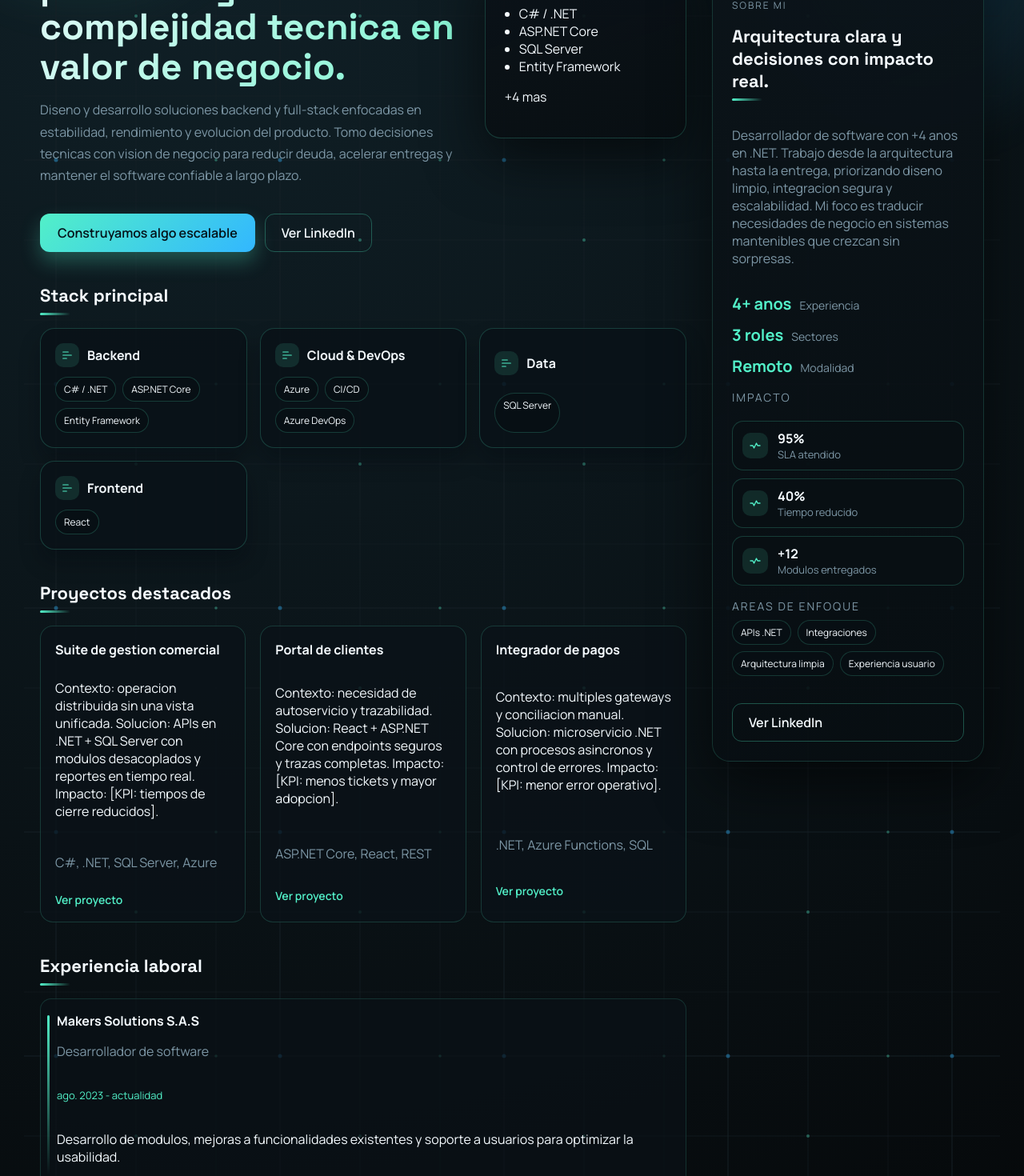
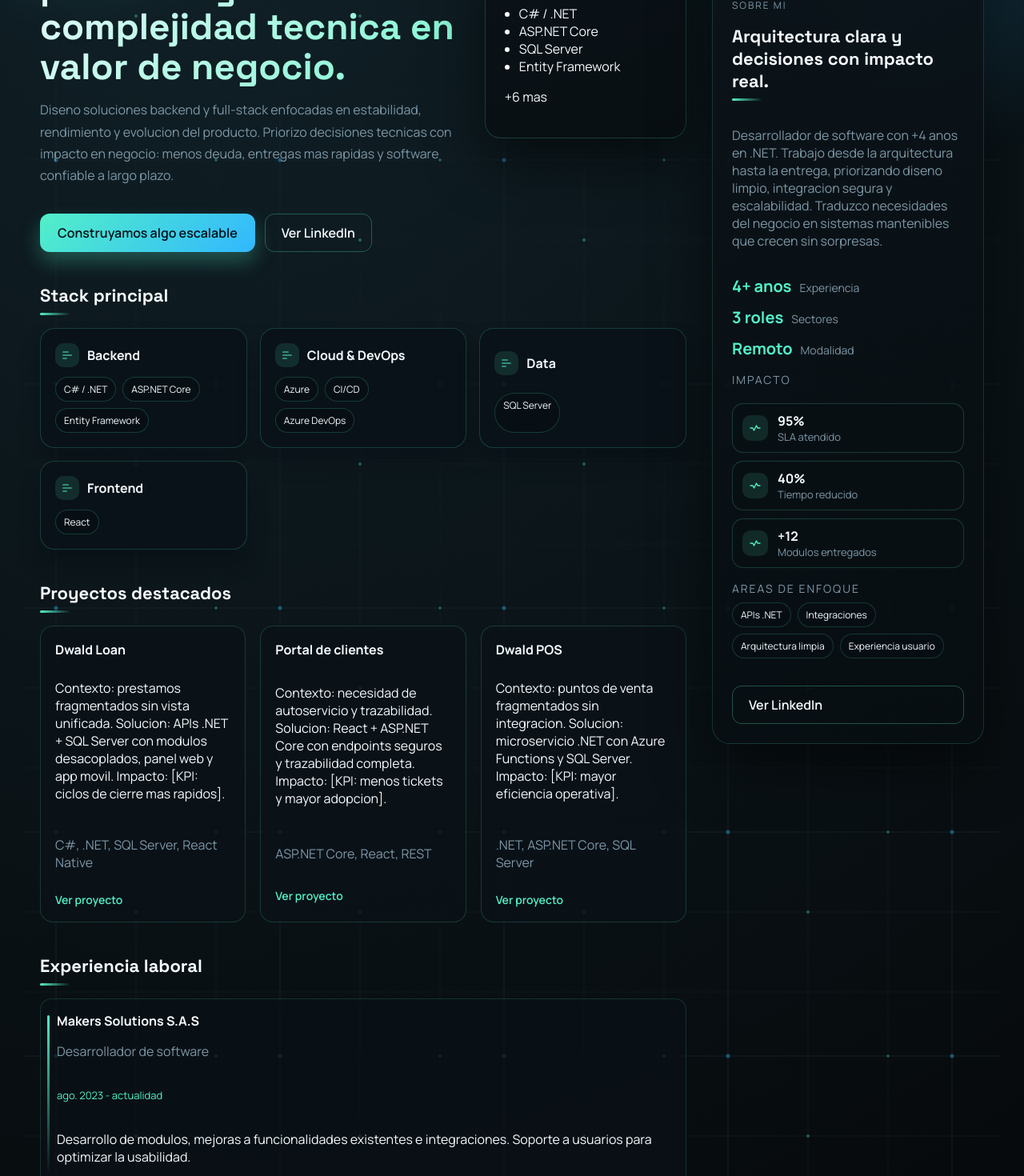
Before and after one commit to DannyBernard/Myportafolio, a React (Vite) app: page / in a window 1280 px wide. Shown: the part 400-1870 px from the top of the page at 80% size. Built offline with nearby package versions, Linux system fonts and the light colour scheme.

Commit message:
Refine translations and normalize project names

```diff
--- a/src/data/translations.js
+++ b/src/data/translations.js
@@ -6,7 +6,7 @@ export const translations = {
     heroTitle:
       "Construyo sistemas .NET que escalan con precision y convierten complejidad tecnica en valor de negocio.",
     heroSummary:
-      "Diseno y desarrollo soluciones backend y full-stack enfocadas en estabilidad, rendimiento y evolucion del producto. Tomo decisiones tecnicas con vision de negocio para reducir deuda, acelerar entregas y mantener el software confiable a largo plazo.",
+      "Diseno soluciones backend y full-stack enfocadas en estabilidad, rendimiento y evolucion del producto. Priorizo decisiones tecnicas con impacto en negocio: menos deuda, entregas mas rapidas y software confiable a largo plazo.",
     heroCTA: "Construyamos algo escalable",
     availabilityLabel: "Disponibilidad",
     availabilityValue: "Abierto a nuevos proyectos",
@@ -15,7 +15,7 @@ export const translations = {
     aboutEyebrow: "Sobre mi",
     aboutTitle: "Arquitectura clara y decisiones con impacto real.",
     aboutBody:
-      "Desarrollador de software con +4 anos en .NET. Trabajo desde la arquitectura hasta la entrega, priorizando diseno limpio, integracion segura y escalabilidad. Mi foco es traducir necesidades de negocio en sistemas mantenibles que crezcan sin sorpresas.",
+      "Desarrollador de software con +4 anos en .NET. Trabajo desde la arquitectura hasta la entrega, priorizando diseno limpio, integracion segura y escalabilidad. Traduzco necesidades del negocio en sistemas mantenibles que crecen sin sorpresas.",
     metrics: [
       { value: "4+ anos", label: "Experiencia" },
       { value: "3 roles", label: "Sectores" },
@@ -38,7 +38,9 @@ export const translations = {
       "React",
       "REST APIs",
       "Azure",
-      "CI/CD"
+      "CI/CD",
+      "Oracle PL/SQL",
+      "Azure DevOps"
     ],
     skillsGroups: [
       {
@@ -62,25 +64,23 @@ export const translations = {
     projectLinkLabel: "Ver proyecto",
     projects: [
       {
-        title: "Suite de gestion comercial",
+        title: "Dwald Loan",
         description:
-          "Contexto: operacion distribuida sin una vista unificada. Solucion: APIs en .NET + SQL Server con modulos desacoplados y reportes en tiempo real. Impacto: [KPI: tiempos de cierre reducidos].",
-        tech: "C#, .NET, SQL Server, Azure",
-        link: "https://example.com"
+          "Contexto: prestamos fragmentados sin vista unificada. Solucion: APIs .NET + SQL Server con modulos desacoplados, panel web y app movil. Impacto: [KPI: ciclos de cierre mas rapidos].",
+        tech: "C#, .NET, SQL Server, React Native",
       },
       {
         title: "Portal de clientes",
         description:
-          "Contexto: necesidad de autoservicio y trazabilidad. Solucion: React + ASP.NET Core con endpoints seguros y trazas completas. Impacto: [KPI: menos tickets y mayor adopcion].",
+          "Contexto: necesidad de autoservicio y trazabilidad. Solucion: React + ASP.NET Core con endpoints seguros y trazabilidad completa. Impacto: [KPI: menos tickets y mayor adopcion].",
         tech: "ASP.NET Core, React, REST",
         link: "https://example.com"
       },
       {
-        title: "Integrador de pagos",
+        title: "Dwald POS",
         description:
-          "Contexto: multiples gateways y conciliacion manual. Solucion: microservicio .NET con procesos asincronos y control de errores. Impacto: [KPI: menor error operativo].",
-        tech: ".NET, Azure Functions, SQL",
-        link: "https://example.com"
+          "Contexto: puntos de venta fragmentados sin integracion. Solucion: microservicio .NET con Azure Functions y SQL Server. Impacto: [KPI: mayor eficiencia operativa].",
+        tech: ".NET, ASP.NET Core, SQL Server",
       }
     ],
     experienceTitle: "Experiencia laboral",
@@ -90,7 +90,7 @@ export const translations = {
         role: "Desarrollador de software",
         period: "ago. 2023 - actualidad",
         details:
-          "Desarrollo de modulos, mejoras a funcionalidades existentes y soporte a usuarios para optimizar la usabilidad."
+          "Desarrollo de modulos, mejoras a funcionalidades existentes e integraciones. Soporte a usuarios para optimizar la usabilidad."
       },
       {
         company: "Independiente",
@@ -112,7 +112,7 @@ export const translations = {
       {
         degree: "Ingeniero en Sistemas",
         school: "Universidad Catolica Norfestada",
-        year: "2022"
+        year: "2015-2020"
       }
     ],
     contactEyebrow: "Hablemos",
@@ -141,7 +141,7 @@ export const translations = {
     heroTitle:
       "Engineering .NET systems that scale with precision and turn complexity into business value.",
     heroSummary:
-      "I design and ship backend and full-stack solutions focused on stability, performance, and long-term product evolution. I make technical decisions with business impact in mind.",
+      "I design backend and full-stack solutions focused on stability, performance, and long-term product evolution. I prioritize technical decisions with business impact: less debt, faster delivery, and reliable software.",
     heroCTA: "Let’s build something scalable",
     availabilityLabel: "Availability",
     availabilityValue: "Open to new projects",
@@ -197,11 +197,10 @@ export const translations = {
     projectLinkLabel: "View project",
     projects: [
       {
-        title: "Commercial management suite",
+        title: "Dwald Loan",
         description:
-          "Context: fragmented operations with no unified view. Solution: .NET APIs + SQL Server with decoupled modules and real-time reporting. Impact: [KPI: faster close cycles].",
-        tech: "C#, .NET, SQL Server, Azure",
-        link: "https://example.com"
+          "Context: loan operations with no unified view. Solution: .NET APIs + SQL Server with decoupled modules, web panel, and mobile app. Impact: [KPI: faster close cycles].",
+        tech: "C#, .NET, SQL Server, React Native",
       },
       {
         title: "Customer portal",
@@ -211,11 +210,10 @@ export const translations = {
         link: "https://example.com"
       },
       {
-        title: "Payments orchestrator",
+        title: "Dwald POS",
         description:
-          "Context: multiple gateways and manual reconciliation. Solution: .NET microservice with async flows and error control. Impact: [KPI: lower operational error].",
-        tech: ".NET, Azure Functions, SQL",
-        link: "https://example.com"
+          "Context: fragmented point-of-sale systems without integration. Solution: .NET microservice with Azure Functions and SQL Server. Impact: [KPI: higher operational efficiency].",
+        tech: ".NET, ASP.NET Core, SQL Server",
       }
     ],
     experienceTitle: "Experience",
@@ -225,7 +223,7 @@ export const translations = {
         role: "Software Developer",
         period: "Aug 2023 - Present",
         details:
-          "Module development, improvements to existing features, and user support to enhance usability."
+          "Module development, improvements to existing features, integrations, and user support to enhance usability."
       },
       {
         company: "Independent",
@@ -247,7 +245,7 @@ export const translations = {
       {
         degree: "Systems Engineering",
         school: "Universidad Catolica Norfestada",
-        year: "2022"
+        year: "2015-2020"
       }
     ],
     contactEyebrow: "Let’s connect",
```
